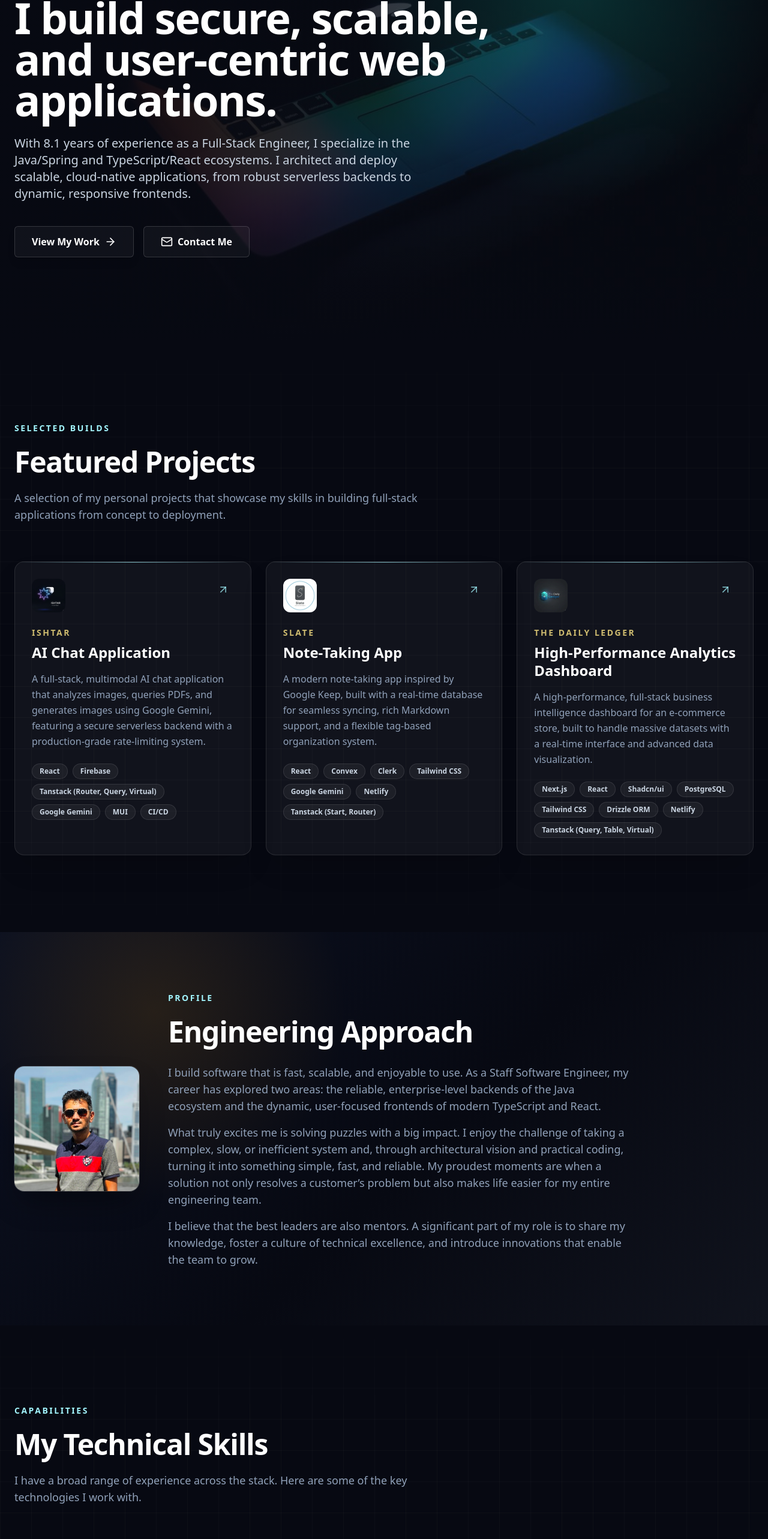
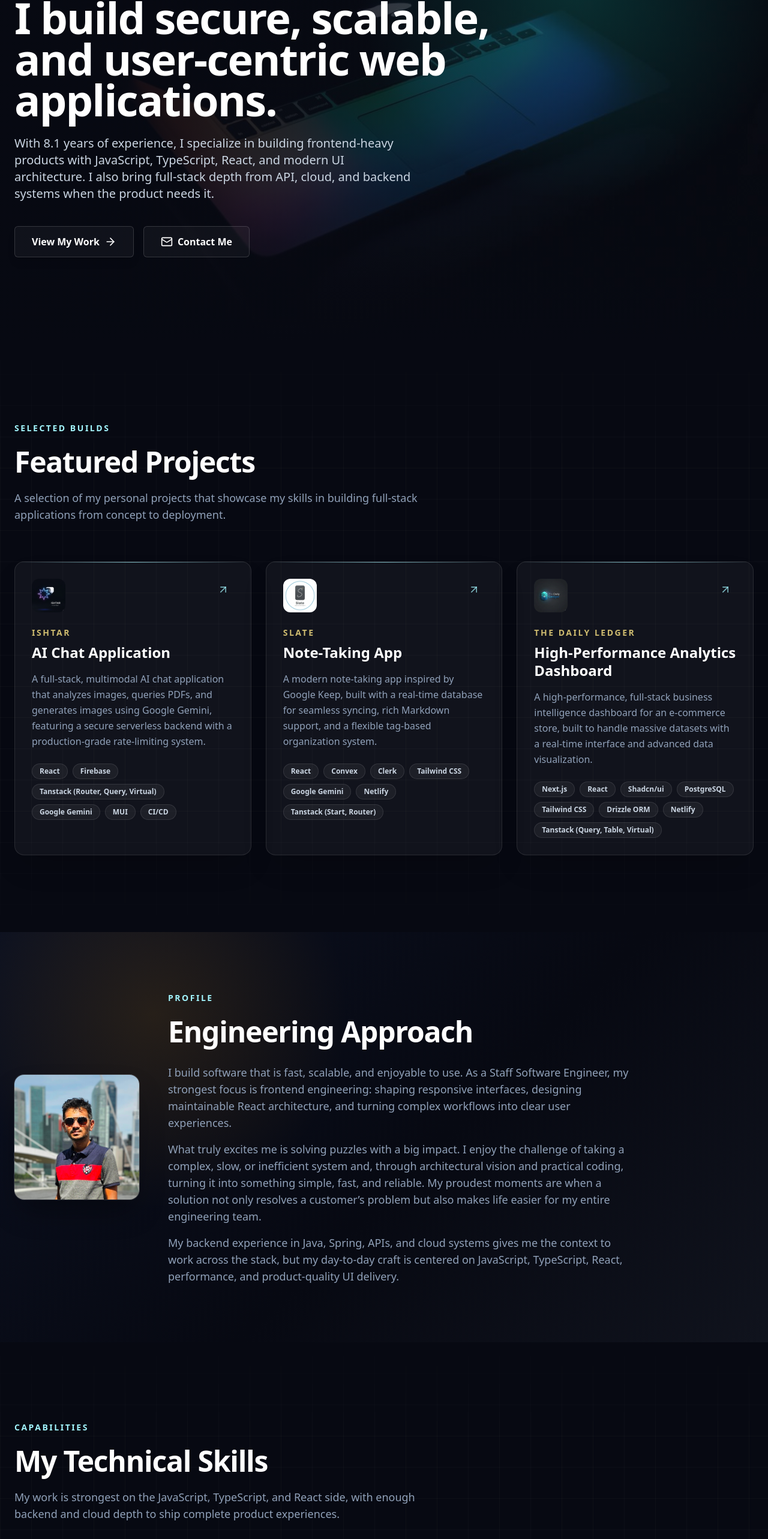
Before and after one commit to nunnarivu-labs/johnson-abraham.github.io, a React (Vite) app: page / in a window 1280 px wide. Shown: the part 228-2794 px from the top of the page at 60% size. Built offline with nearby package versions, Linux system fonts and the light colour scheme.

Commit message:
Reposition portfolio toward frontend engineering

```diff
--- a/index.html
+++ b/index.html
@@ -5,6 +5,38 @@
     <link rel="icon" type="image/svg+xml" href="/title.svg" />
     <meta name="viewport" content="width=device-width, initial-scale=1.0" />
     <title>Johnson Abraham</title>
+    <meta
+      name="description"
+      content="Johnson Abraham is a frontend-heavy full-stack engineer building secure, scalable, and user-centric web applications with JavaScript, TypeScript, and React."
+    />
+    <link rel="canonical" href="https://johnsonabraham.nunnarivulabs.in/" />
+
+    <meta property="og:type" content="website" />
+    <meta
+      property="og:url"
+      content="https://johnsonabraham.nunnarivulabs.in/"
+    />
+    <meta property="og:title" content="Johnson Abraham" />
+    <meta
+      property="og:description"
+      content="Frontend-heavy full-stack engineer building secure, scalable, and user-centric web applications with JavaScript, TypeScript, and React."
+    />
+    <meta
+      property="og:image"
+      content="https://johnsonabraham.nunnarivulabs.in/og-image.svg"
+    />
+    <meta property="og:image:alt" content="Johnson Abraham portfolio website" />
+
+    <meta name="twitter:card" content="summary_large_image" />
+    <meta name="twitter:title" content="Johnson Abraham" />
+    <meta
+      name="twitter:description"
+      content="Frontend-heavy full-stack engineer building secure, scalable, and user-centric web applications with JavaScript, TypeScript, and React."
+    />
+    <meta
+      name="twitter:image"
+      content="https://johnsonabraham.nunnarivulabs.in/og-image.svg"
+    />
   </head>
   <body>
     <div id="root"></div>
--- a/src/components/sections/about.tsx
+++ b/src/components/sections/about.tsx
@@ -18,9 +18,10 @@ export const About = () => (
           <div className="max-w-3xl space-y-4 text-lg text-slate-400">
             <p>
               I build software that is fast, scalable, and enjoyable to use. As
-              a Staff Software Engineer, my career has explored two areas: the
-              reliable, enterprise-level backends of the Java ecosystem and the
-              dynamic, user-focused frontends of modern TypeScript and React.
+              a Staff Software Engineer, my strongest focus is frontend
+              engineering: shaping responsive interfaces, designing maintainable
+              React architecture, and turning complex workflows into clear user
+              experiences.
             </p>
             <p>
               What truly excites me is solving puzzles with a big impact. I
@@ -31,10 +32,10 @@ export const About = () => (
               but also makes life easier for my entire engineering team.
             </p>
             <p>
-              I believe that the best leaders are also mentors. A significant
-              part of my role is to share my knowledge, foster a culture of
-              technical excellence, and introduce innovations that enable the
-              team to grow.
+              My backend experience in Java, Spring, APIs, and cloud systems
+              gives me the context to work across the stack, but my day-to-day
+              craft is centered on JavaScript, TypeScript, React, performance,
+              and product-quality UI delivery.
             </p>
           </div>
         </div>
--- a/src/components/sections/intro.tsx
+++ b/src/components/sections/intro.tsx
@@ -19,10 +19,10 @@ export const Intro = () => (
           I build secure, scalable, and user-centric web applications.
         </h1>
         <p className="hero-fade-in hero-delay-1 mt-6 max-w-2xl text-lg text-slate-300 md:text-xl">
-          {`With ${getExperience()} years of experience as a Full-Stack Engineer, I specialize
-                in the Java/Spring and TypeScript/React ecosystems. I architect
-                and deploy scalable, cloud-native applications, from robust
-                serverless backends to dynamic, responsive frontends.`}
+          {`With ${getExperience()} years of experience, I specialize in building
+                frontend-heavy products with JavaScript, TypeScript, React, and
+                modern UI architecture. I also bring full-stack depth from API,
+                cloud, and backend systems when the product needs it.`}
         </p>
         <div className="hero-fade-in hero-delay-2 mt-10 flex flex-col gap-4 sm:flex-row">
           <a className="primary-button group" href={PROJECTS_HREF}>
--- a/src/components/sections/skills.tsx
+++ b/src/components/sections/skills.tsx
@@ -9,15 +9,15 @@ interface Skill {
 const skills: Skill[] = [
   {
     icon: Layers,
-    title: 'Frontend Development',
+    title: 'Frontend Engineering',
     description:
-      'JavaScript (TypeScript), React, Next.js, Redux, Recoil, Jotai, TanStack Libraries, React Router, MUI, Tailwind CSS, Shadcn, Jest, Testing Library',
+      'JavaScript, TypeScript, React, Next.js, TanStack Libraries, React Router, Redux, Recoil, Jotai, MUI, Tailwind CSS, Shadcn, Jest, Testing Library',
   },
   {
     icon: Code,
-    title: 'Backend Development',
+    title: 'API & Backend Depth',
     description:
-      'Java, Spring, Spring Boot, Node.js, Serverless Architecture, API Development, Drizzle ORM',
+      'Node.js, Serverless Architecture, API Development, Drizzle ORM, Java, Spring, Spring Boot',
   },
   {
     icon: Database,
@@ -44,8 +44,9 @@ export const Skills = () => (
         <p className="section-kicker">Capabilities</p>
         <h2 className="section-title">My Technical Skills</h2>
         <p className="section-copy">
-          I have a broad range of experience across the stack. Here are some of
-          the key technologies I work with.
+          My work is strongest on the JavaScript, TypeScript, and React side,
+          with enough backend and cloud depth to ship complete product
+          experiences.
         </p>
       </div>
       <div className="grid grid-cols-1 gap-6 md:grid-cols-3">
```
Also changed, not shown: public/og-image.svg (added), 1 other file (tests, documents, lock files or other folders).
